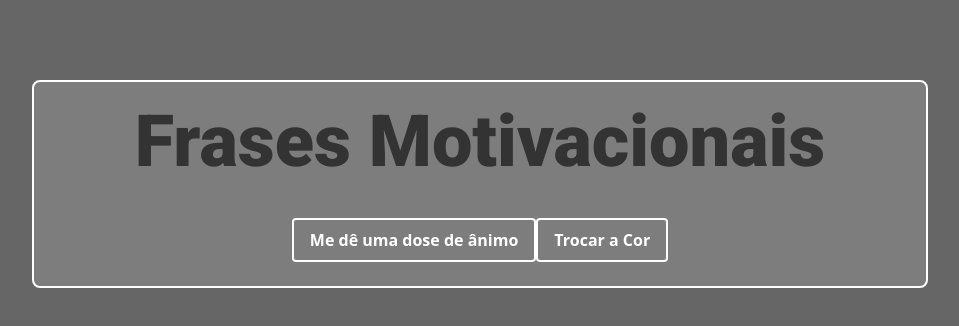
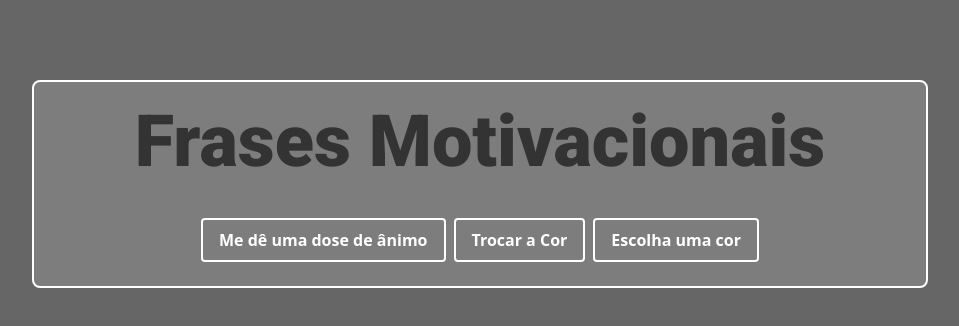
Before and after one commit to robertotcestari/codante-ts-no-react-exercicio, a React (Vite) app: page / in a window 1280 px wide. Shown: the top 326 px of the page, without its empty margins (160-1119 px from the left). Built offline with nearby package versions, Linux system fonts and the light colour scheme; the HTML template or start-up script is replaced by a standard one.

Commit message:
resolucao eventos e event handlers 02

```diff
--- a/src/components/HeaderCard.tsx
+++ b/src/components/HeaderCard.tsx
@@ -31,11 +31,18 @@ export default function HeaderCard({
         Me dê uma dose de ânimo
       </button>
       <button
-        className="px-4 py-2 mt-10 font-bold text-white bg-transparent bg-gray-800 border-2 border-white rounded bg-opacity-10 focus:outline-none focus:ring-2 focus:ring-white focus:ring-opacity-50"
+        className="px-4 py-2 mt-10 ml-2 font-bold text-white bg-transparent bg-gray-800 border-2 border-white rounded bg-opacity-10 focus:outline-none focus:ring-2 focus:ring-white focus:ring-opacity-50"
         onClick={handleChangeColorClick}
       >
         Trocar a Cor
       </button>
+      <label
+        htmlFor="color-changer"
+        className="inline-flex items-center justify-center px-4 py-2 mt-10 ml-2 font-bold text-white bg-transparent bg-gray-800 border-2 border-white rounded cursor-pointer bg-opacity-10 focus:outline-none focus:ring-2 focus:ring-white focus:ring-opacity-50"
+      >
+        <span>Escolha uma cor</span>
+        <input onChange={(e) => setBgColor(e.currentTarget.value)} type="color" name="color-changer" id="color-changer" className='w-0 h-0' />
+      </label>
     </div>
   );
 }
```
